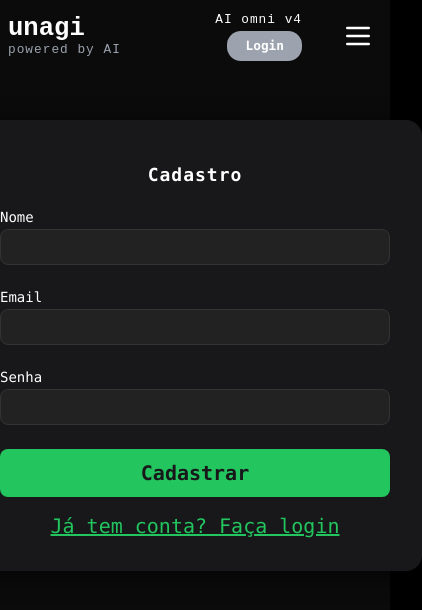
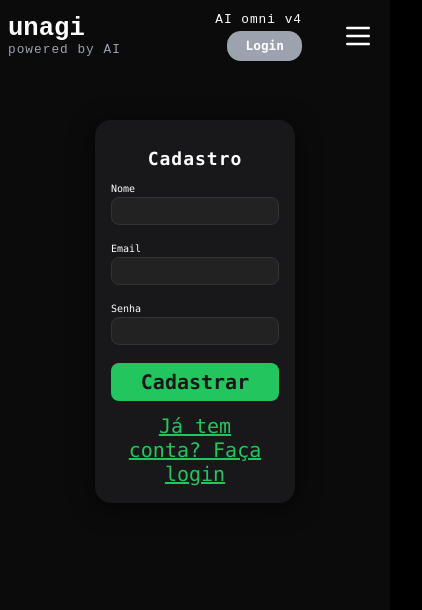
Before and after one commit to ricpmota/unagi-web, a Next.js app: page /login in a window 390 px wide. Both pictures are taken after a click on the button "Não tem conta? Cadastre-se". Shown: the top 610 px of the page, 422 px wide, since content can reach past the window. Built offline with nearby package versions, Linux system fonts and the light colour scheme; no server answers.

Commit message:
fix: reduz tamanho da caixa de login em 70% no mobile

```diff
--- a/app/login/page.tsx
+++ b/app/login/page.tsx
@@ -1,6 +1,6 @@
 'use client';
 
-import { useState } from 'react';
+import { useState, useEffect } from 'react';
 import { useRouter } from 'next/navigation';
 import HeaderWithMenu from '../../components/HeaderWithMenu';
 import { createUserWithEmailAndPassword, signInWithEmailAndPassword, sendEmailVerification, updateProfile } from 'firebase/auth';
@@ -14,7 +14,17 @@ export default function LoginPage() {
   const [error, setError] = useState('');
   const [loading, setLoading] = useState(false);
   const [emailSent, setEmailSent] = useState(false);
+  const [isMobile, setIsMobile] = useState(false);
   const router = useRouter();
+
+  useEffect(() => {
+    const checkMobile = () => {
+      setIsMobile(window.innerWidth <= 600);
+    };
+    checkMobile();
+    window.addEventListener('resize', checkMobile);
+    return () => window.removeEventListener('resize', checkMobile);
+  }, []);
 
   const handleSubmit = async (e: React.FormEvent) => {
     e.preventDefault();
@@ -72,81 +82,126 @@ export default function LoginPage() {
       <div style={{
         marginTop: 120,
         width: '100%',
-        maxWidth: 400,
+        maxWidth: isMobile ? 168 : 400,
         background: '#18181b',
         borderRadius: 16,
         boxShadow: '0 4px 24px #000a',
-        padding: 32,
+        padding: isMobile ? 16 : 32,
         display: 'flex',
         flexDirection: 'column',
         alignItems: 'center',
       }}>
-        <h1 style={{ fontSize: 28, fontWeight: 'bold', marginBottom: 24, letterSpacing: 1 }}> {isRegister ? 'Cadastro' : 'Login'} </h1>
+        <h1 style={{
+          fontSize: isMobile ? 18 : 28,
+          fontWeight: 'bold',
+          marginBottom: isMobile ? 14 : 24,
+          letterSpacing: 1
+        }}> {isRegister ? 'Cadastro' : 'Login'} </h1>
         {emailSent ? (
-          <div style={{ color: '#22c55e', fontSize: 16, textAlign: 'center', marginBottom: 16 }}>
+          <div style={{
+            color: '#22c55e',
+            fontSize: isMobile ? 11 : 16,
+            textAlign: 'center',
+            marginBottom: 12
+          }}>
             Um link de verificação foi enviado para seu e-mail.<br />
             Por favor, verifique sua caixa de entrada e clique no link para ativar sua conta.<br />
             Após a verificação, faça login normalmente.<br />
             <button
               onClick={() => { setIsRegister(false); setEmailSent(false); setEmail(''); setPassword(''); }}
-              style={{ marginTop: 16, color: '#22c55e', background: 'none', border: 'none', fontSize: 15, cursor: 'pointer', textDecoration: 'underline' }}
+              style={{
+                marginTop: 12,
+                color: '#22c55e',
+                background: 'none',
+                border: 'none',
+                fontSize: isMobile ? 11 : 15,
+                cursor: 'pointer',
+                textDecoration: 'underline'
+              }}
             >Voltar para login</button>
           </div>
         ) : (
-        <form onSubmit={handleSubmit} style={{ width: '100%', display: 'flex', flexDirection: 'column', gap: 16 }}>
+        <form onSubmit={handleSubmit} style={{ width: '100%', display: 'flex', flexDirection: 'column', gap: isMobile ? 12 : 16 }}>
           {isRegister && (
             <div>
-              <label htmlFor="name" style={{ fontSize: 14, marginBottom: 4, display: 'block' }}>Nome</label>
+              <label htmlFor="name" style={{ fontSize: isMobile ? 10 : 14, marginBottom: 3, display: 'block' }}>Nome</label>
               <input
                 id="name"
                 type="text"
                 value={name}
                 onChange={e => setName(e.target.value)}
                 required
-                style={{ width: '100%', padding: 10, borderRadius: 8, border: '1px solid #333', background: '#222', color: 'white', fontSize: 16, marginBottom: 8 }}
+                style={{
+                  width: '100%',
+                  padding: isMobile ? 6 : 10,
+                  borderRadius: 8,
+                  border: '1px solid #333',
+                  background: '#222',
+                  color: 'white',
+                  fontSize: isMobile ? 11 : 16,
+                  marginBottom: 6
+                }}
               />
             </div>
           )}
           <div>
-            <label htmlFor="email" style={{ fontSize: 14, marginBottom: 4, display: 'block' }}>Email</label>
+            <label htmlFor="email" style={{ fontSize: isMobile ? 10 : 14, marginBottom: 3, display: 'block' }}>Email</label>
             <input
               id="email"
               type="email"
               value={email}
               onChange={e => setEmail(e.target.value)}
               required
-              style={{ width: '100%', padding: 10, borderRadius: 8, border: '1px solid #333', background: '#222', color: 'white', fontSize: 16, marginBottom: 8 }}
+              style={{
+                width: '100%',
+                padding: isMobile ? 6 : 10,
+                borderRadius: 8,
+                border: '1px solid #333',
+                background: '#222',
+                color: 'white',
+                fontSize: isMobile ? 11 : 16,
+                marginBottom: 6
+              }}
             />
           </div>
           <div>
-            <label htmlFor="password" style={{ fontSize: 14, marginBottom: 4, display: 'block' }}>Senha</label>
+            <label htmlFor="password" style={{ fontSize: isMobile ? 10 : 14, marginBottom: 3, display: 'block' }}>Senha</label>
             <input
               id="password"
               type="password"
               value={password}
               onChange={e => setPassword(e.target.value)}
               required
-              style={{ width: '100%', padding: 10, borderRadius: 8, border: '1px solid #333', background: '#222', color: 'white', fontSize: 16, marginBottom: 8 }}
+              style={{
+                width: '100%',
+                padding: isMobile ? 6 : 10,
+                borderRadius: 8,
+                border: '1px solid #333',
+                background: '#222',
+                color: 'white',
+                fontSize: isMobile ? 11 : 16,
+                marginBottom: 6
+              }}
             />
           </div>
           {error && (
-            <div style={{ color: '#ef4444', fontSize: 14, marginBottom: 8 }}>{error}</div>
+            <div style={{ color: '#ef4444', fontSize: isMobile ? 10 : 14, marginBottom: 6 }}>{error}</div>
           )}
           <button
             type="submit"
             disabled={loading}
             style={{
               width: '100%',
-              padding: 12,
+              padding: isMobile ? 7 : 12,
               background: '#22c55e',
               color: '#18181b',
               border: 'none',
               borderRadius: 8,
               fontWeight: 'bold',
-              fontSize: 18,
+              fontSize: isMobile ? 12 : 18,
               cursor: loading ? 'not-allowed' : 'pointer',
               opacity: loading ? 0.7 : 1,
-              marginBottom: 8,
+              marginBottom: 6,
             }}
           >
             {loading ? (isRegister ? 'Cadastrando...' : 'Entrando...') : (isRegister ? 'Cadastrar' : 'Entrar')}
@@ -160,8 +215,8 @@ export default function LoginPage() {
             background: 'none',
             border: 'none',
             color: '#22c55e',
-            fontSize: 15,
-            marginTop: 8,
+            fontSize: isMobile ? 10 : 15,
+            marginTop: 6,
             cursor: 'pointer',
             textDecoration: 'underline',
           }}
```
